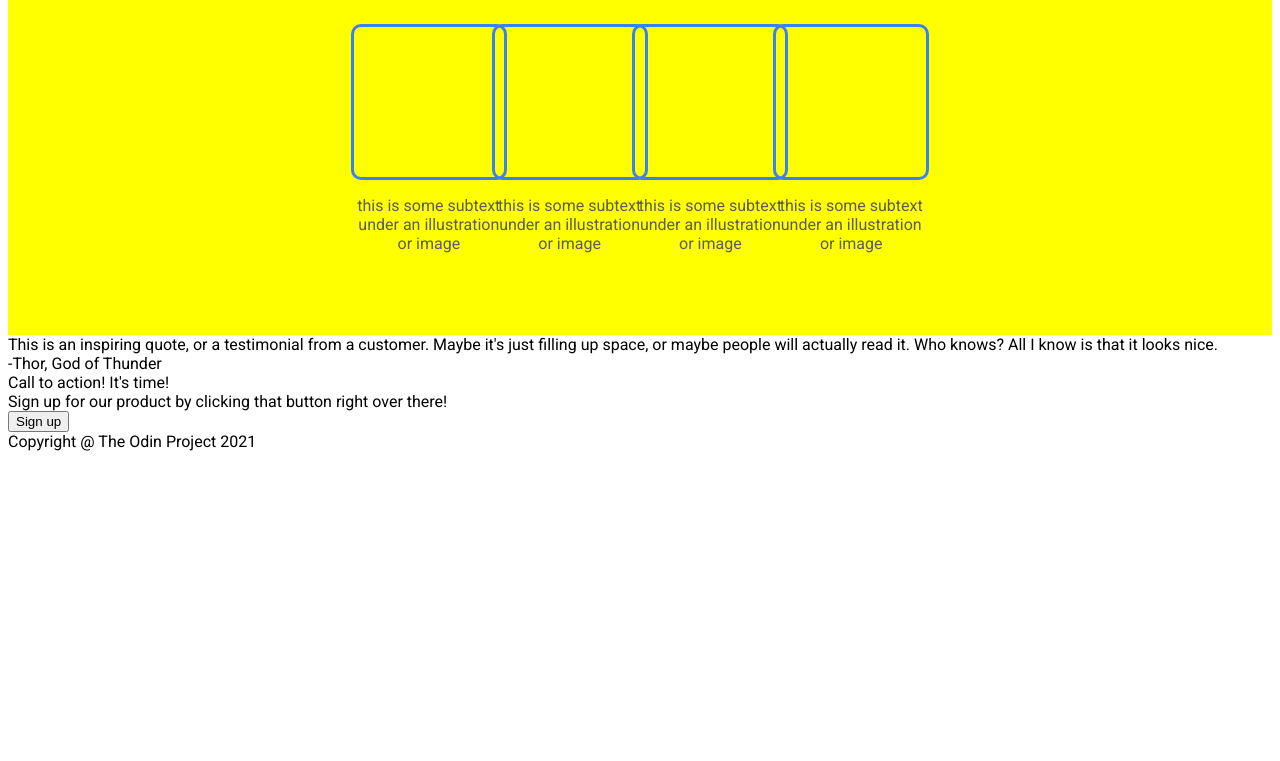
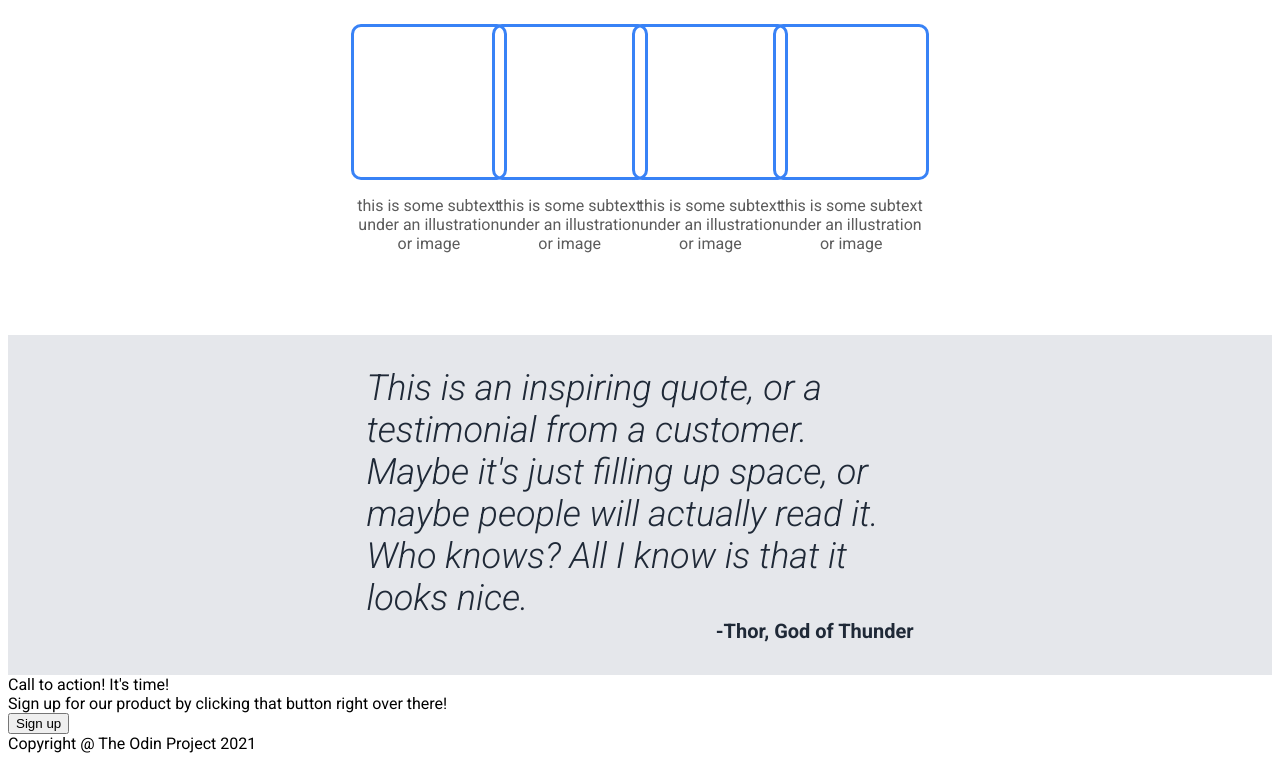
Before and after one commit to celinekwan/landing-page, a plain HTML site: page index.html in a window 1280 px wide. Shown: the part 531-1292 px from the top of the page. Before the commit the page ends 990 px from the top, so only its background shows below. Drawn offline with Linux system fonts and the light colour scheme.

Commit message:
Style quote section

```diff
--- a/index.html
+++ b/index.html
@@ -7,7 +7,7 @@
 
         <link rel="preconnect" href="https://fonts.googleapis.com">
         <link rel="preconnect" href="https://fonts.gstatic.com" crossorigin>
-        <link href="https://fonts.googleapis.com/css2?family=Roboto:ital,wght@0,400;0,700;0,900;1,400&display=swap" rel="stylesheet">
+        <link href="https://fonts.googleapis.com/css2?family=Roboto:ital,wght@0,400;0,700;0,900;1,300&display=swap" rel="stylesheet">
     </head>
     <body>
         <div class="header">
--- a/style.css
+++ b/style.css
@@ -70,7 +70,6 @@ button.sign-up {
     align-items: center;
     justify-content: center;
     height: 50vh;
-    background-color: yellow;
     padding-bottom: 30px;
 }
 .images {
@@ -97,3 +96,22 @@ button.sign-up {
     width: 150px;
     color: rgb(92, 92, 92);
 }
+.quote-container {
+    background-color: #e5e7eb;
+    color: #1f2937;
+    height: 40vh;
+    padding: 10px 28vw;
+    display: flex;
+    flex-direction: column;
+    justify-content: center;
+}
+.quote {
+    font-size: 36px;
+    font-weight: 300px;
+    font-style: italic;
+}
+.quote-author {
+    font-size: 20px;
+    font-weight: 700;
+    text-align: right;
+}
```
